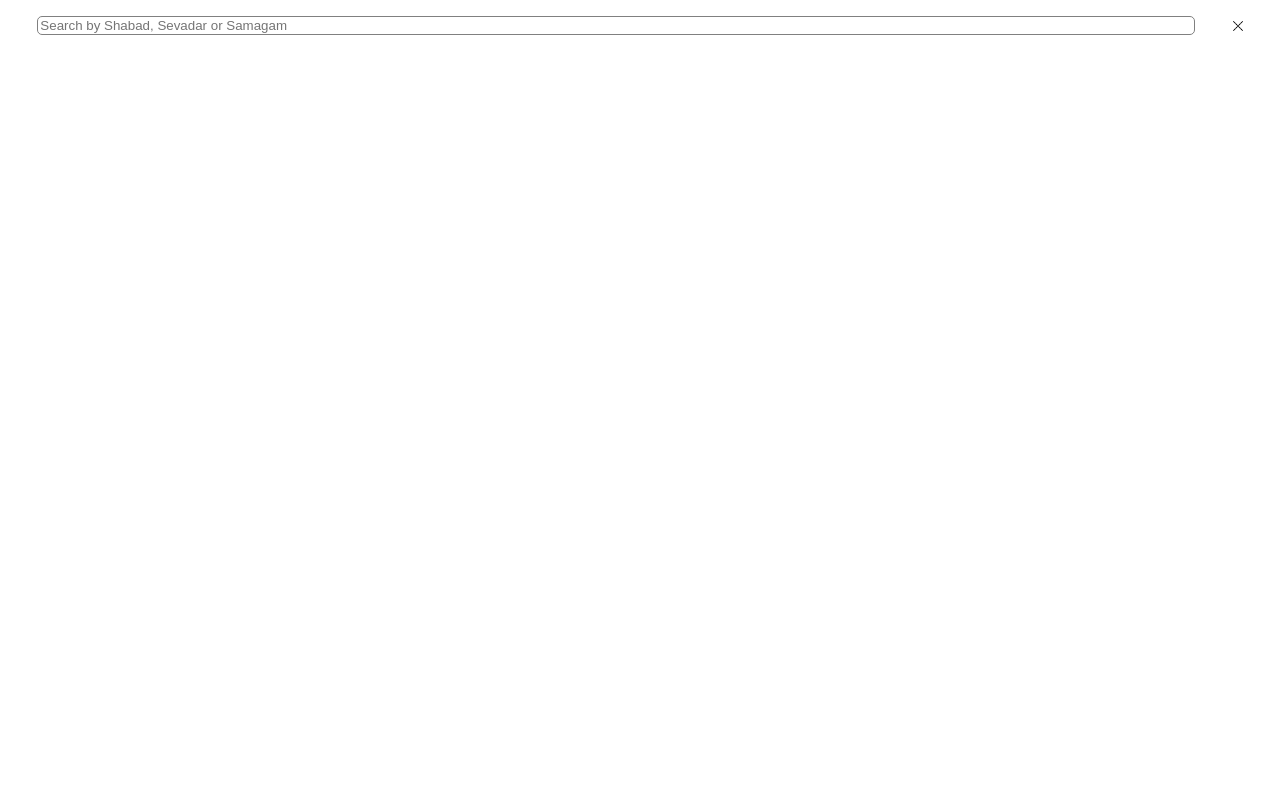
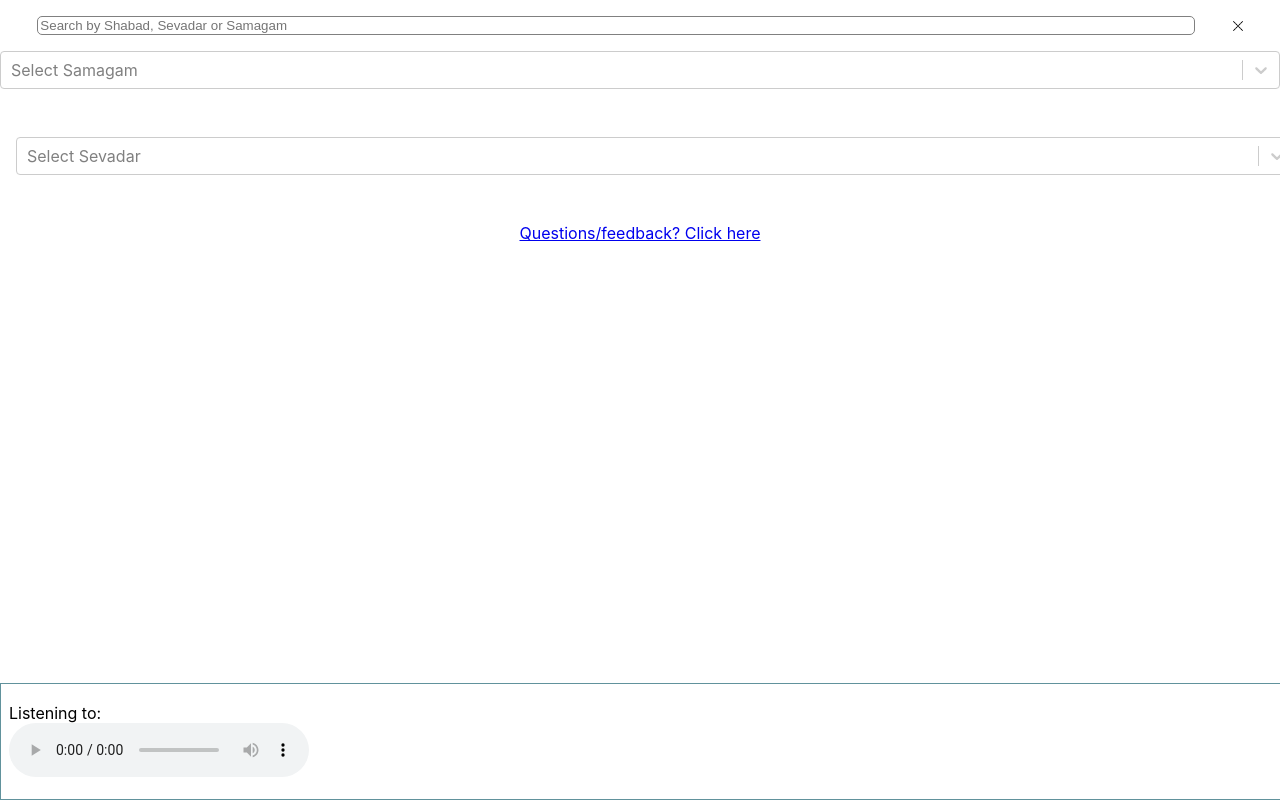
Before and after one commit to isupreetk/kirtan-app, a React (Create React App) app: page / in a window 1280 px wide. Built offline with nearby package versions, Linux system fonts and the light colour scheme.

Commit message:
created new interface model + boiler plate for components

```diff
--- a/package.json
+++ b/package.json
@@ -14,6 +14,7 @@
     "react-dom": "^18.2.0",
     "react-router-dom": "^6.21.1",
     "react-scripts": "5.0.1",
+    "react-select": "^5.8.0",
     "sass": "^1.69.7",
     "typescript": "^4.9.5",
     "web-vitals": "^2.1.4"
--- /dev/null
+++ b/src/components/AudioPlayer/AudioPlayer.scss
@@ -0,0 +1,19 @@
+.audioplayer {
+    width:100%;
+    position: fixed;
+    bottom: 0;
+    left: 0;
+    right: 0;
+    background-color: #fff;
+    height: 115px;
+    display: flex;
+    align-items: center;
+    justify-content: flex-start;
+    padding-left: 0.5rem;
+    border: 1px solid rgb(97, 146, 156); // #17a8b5
+}
+
+.figure {
+    margin: 0rem;
+    position: fixed;
+}
--- /dev/null
+++ b/src/components/AudioPlayer/AudioPlayer.tsx
@@ -0,0 +1,44 @@
+import "./AudioPlayer.scss";
+
+const AudioPlayer = () => {
+
+    // { selectedKirtan, play, setPlay }
+
+  const handleAudioPlay = () => {
+    // setPlay(true);
+  };
+
+  const handleAudioPause = () => {
+    // setPlay(false);
+ };
+
+  return (
+    <div className="audioplayer">
+      <figure className="figure">
+
+        {/* <figcaption>Listening to: {selectedKirtan.Title}</figcaption>
+        <audio
+          id="audio"
+          controls
+          autoPlay
+          src={selectedKirtan.cdnpath}
+          onPlay={handleAudioPlay}
+          onPause={handleAudioPause}
+        >
+          <a href={selectedKirtan.cdnpath}> Download audio </a>
+        </audio> */}
+        <figcaption>Listening to: </figcaption>
+        <audio
+          id="audio"
+          controls
+          autoPlay
+          src=""
+        >
+          <a href=""> Download audio </a>
+        </audio>
+      </figure>
+    </div>
+  );
+}
+
+export default AudioPlayer;
--- /dev/null
+++ b/src/components/Filters/Filters.scss
@@ -0,0 +1,12 @@
+.filters {
+    display: flex;
+    flex-direction: column;
+    align-items: center;
+    justify-content: center;
+    width: 100%;
+
+    &__input {
+    width: 100%;
+    margin: 1rem;
+}
+}
--- /dev/null
+++ b/src/components/Filters/Filters.tsx
@@ -0,0 +1,55 @@
+import "./Filters.scss";
+import Select from "react-select";
+import makeAnimated from "react-select/animated";
+const animatedComponents = makeAnimated();
+
+const Filters = () => {
+  //   let searchURLAlbum = urlAlbum?.split(",");
+  //   let searchURLArtist = urlArtist?.split(",");
+  //   let [allAlbums, setAllAlbums] = useState([]);
+  return (
+    <>
+      <section className="filters">
+        <div className="filters__input">
+          <Select
+            placeholder="Select Samagam"
+            closeMenuOnSelect={true}
+            components={animatedComponents}
+            // defaultValue={
+            //   urlAlbum
+            //     ? searchURLAlbum.map((album) => {
+            //         return { label: album, value: album };
+            //       })
+            //     : []
+            // }
+            defaultValue=""
+            isMulti
+            // options={allAlbums}
+            // onChange={(event) => handleAlbumFilter(event)}
+          />
+        </div>
+        <div className="filters__input">
+          <Select
+            closeMenuOnSelect={true}
+            placeholder="Select Sevadar"
+            components={animatedComponents}
+            // defaultValue={
+            //   urlArtist
+            //     ? searchURLArtist.map((artist) => {
+            //         return { label: artist, value: artist };
+            //       })
+            //     : []
+            // }
+            defaultValue=""
+            isMulti
+            // options={allArtists}
+            // onChange={(event) => handleArtistFilter(event)}
+            className="filters__input"
+          />
+        </div>
+      </section>
+    </>
+  );
+};
+
+export default Filters;
--- /dev/null
+++ b/src/components/GoogleForm/GoogleForm.scss
@@ -0,0 +1,7 @@
+.google-form {
+    display: flex;
+    justify-content: center;
+    align-items: center;
+    width: 100%;
+    margin: 1rem 0rem;
+}
--- /dev/null
+++ b/src/components/GoogleForm/GoogleForm.tsx
@@ -0,0 +1,17 @@
+import "./GoogleForm.scss";
+
+function GoogleForm() {
+  return (
+    <div className="google-form">
+      <a
+        target="_blank"
+        rel="noreferrer noopener"
+        href="https://docs.google.com/forms/d/e/1FAIpQLScokLn5BA3IjiXZ37g1oaY7cWl7_bx4RzLCbFNcSa3XspcS0w/viewform?usp=sf_link"
+      >
+        Questions/feedback? Click here
+      </a>
+    </div>
+  );
+}
+
+export default GoogleForm;
--- a/src/components/SearchBar/SearchBar.tsx
+++ b/src/components/SearchBar/SearchBar.tsx
@@ -6,6 +6,7 @@ import { useRef } from 'react';
 const SearchBar = () => {
 
   let inputRef = useRef<HTMLInputElement>(null);
+
   const handleSearch = () => {
     console.log("inputRef", inputRef.current?.value);
   }
--- /dev/null
+++ b/src/models/KirtansInterface.ts
@@ -0,0 +1,18 @@
+export interface Kirtans {
+    "aid": number,
+    "audcatid": number,
+    "artstid": number,
+    "Title": string,
+    "Album": string,
+    "Sevadar": string,
+    "Titlefws": string,
+    "Duration": number,
+    "audiosize": number,
+    "audiopath": string,
+    "audio_year": number,
+    "filename": string,
+    "cdnpath": string,
+    "imgpath": string,
+    "status": number,
+    "createdon": string
+}
--- a/src/pages/HomePage/HomePage.tsx
+++ b/src/pages/HomePage/HomePage.tsx
@@ -2,51 +2,84 @@ import React from 'react';
 import { useState, useEffect, useRef } from "react";
 import kirtansData from "../../assets/data/kirtanDataSet.json";
 import SearchBar from "../../components/SearchBar/SearchBar";
+import Filters from "../../components/Filters/Filters";
+import AudioPlayer from "../../components/AudioPlayer/AudioPlayer";
+import GoogleForm from "../../components/GoogleForm/GoogleForm";
+import {Kirtans} from "../../models/KirtansInterface";
 
 import "./HomePage.scss";
 
 const HomePage = () => {
 
-    interface Kirtans {
-        "aid": number,
-        "audcatid": number,
-        "artstid": number,
-        "Title": string,
-        "Album": string,
-        "Sevadar": string,
-        "Titlefws": string,
-        "Duration": string,
-        "audiosize": number,
-        "audiopath": string,
-        "audio_year": number,
-        "filename": string,
-        "cdnpath": string,
-        "imgpath": string,
-        "status": number,
-        "createdon": string
-    }
-
     let kirtanData : Kirtans[] = kirtansData;
     console.log("kirtanData", kirtanData);
 
     class Kir {
-        title: string
-        cdnpath: string
+      aid: number;
+      audcatid: number;
+      artstid: number;
+      Title: string;
+      Album: string;
+      Sevadar: string;
+      Titlefws: string;
+      Duration: number;
+      audiosize: number;
+      audiopath: string;
+      audio_year: number;
+      filename: string;
+      cdnpath: string;
+      imgpath: string;
+      status: number;
+      createdon: string;
 
+         constructor(aid: number,
+          audcatid: number,
+          artstid: number,
+          Title: string,
+          Album: string,
+          Sevadar: string,
+          Titlefws: string,
+          Duration: number,
+          audiosize: number,
+          audiopath: string,
+          audio_year: number,
+          filename: string,
+          cdnpath: string,
+          imgpath: string,
+          status: number,
+          createdon: string) {
 
-         constructor(title:string="a", cdnpath:string="b") {
-            this.title = title;
-            this.cdnpath = cdnpath
+          this.aid = aid;
+          this.audcatid = audcatid;
+          this.artstid = artstid;
+          this.Title = Title;
+          this.Album = Album;
+          this.Sevadar = Sevadar;
+          this.Titlefws = Titlefws;
+          this.Duration = Duration;
+          this.audiosize = audiosize;
+          this.audiopath = audiopath;
+          this.audio_year = audio_year;
+          this.filename = filename;
+          this.cdnpath = cdnpath;
+          this.imgpath = imgpath;
+          this.status = status;
+          this.createdon = createdon;
         }
     }
 
     kirtansData.slice(0,5).forEach(k=>{
-      console.log(new Kir(k.Title,k.cdnpath));
+      console.log(new Kir(k.aid, k.audcatid, k.artstid, k.Title, k.Album, k.Sevadar, k.Titlefws, k.Duration, k.audiosize, k.audiopath, k.audio_year, k.filename, k.cdnpath, k.imgpath, k.status, k.createdon));
     });
 
   return (
-    <SearchBar />
+    <>
+      <SearchBar />
+      <Filters />
+      <AudioPlayer />
+      <GoogleForm />
+    </>
   )
 }
 
-export default HomePage
+export default HomePage;
```
Also changed, not shown: src/assets/data/kirtanDataSet.ts (added, +42 -0 lines), 1 other file (tests, documents, lock files or other folders).
